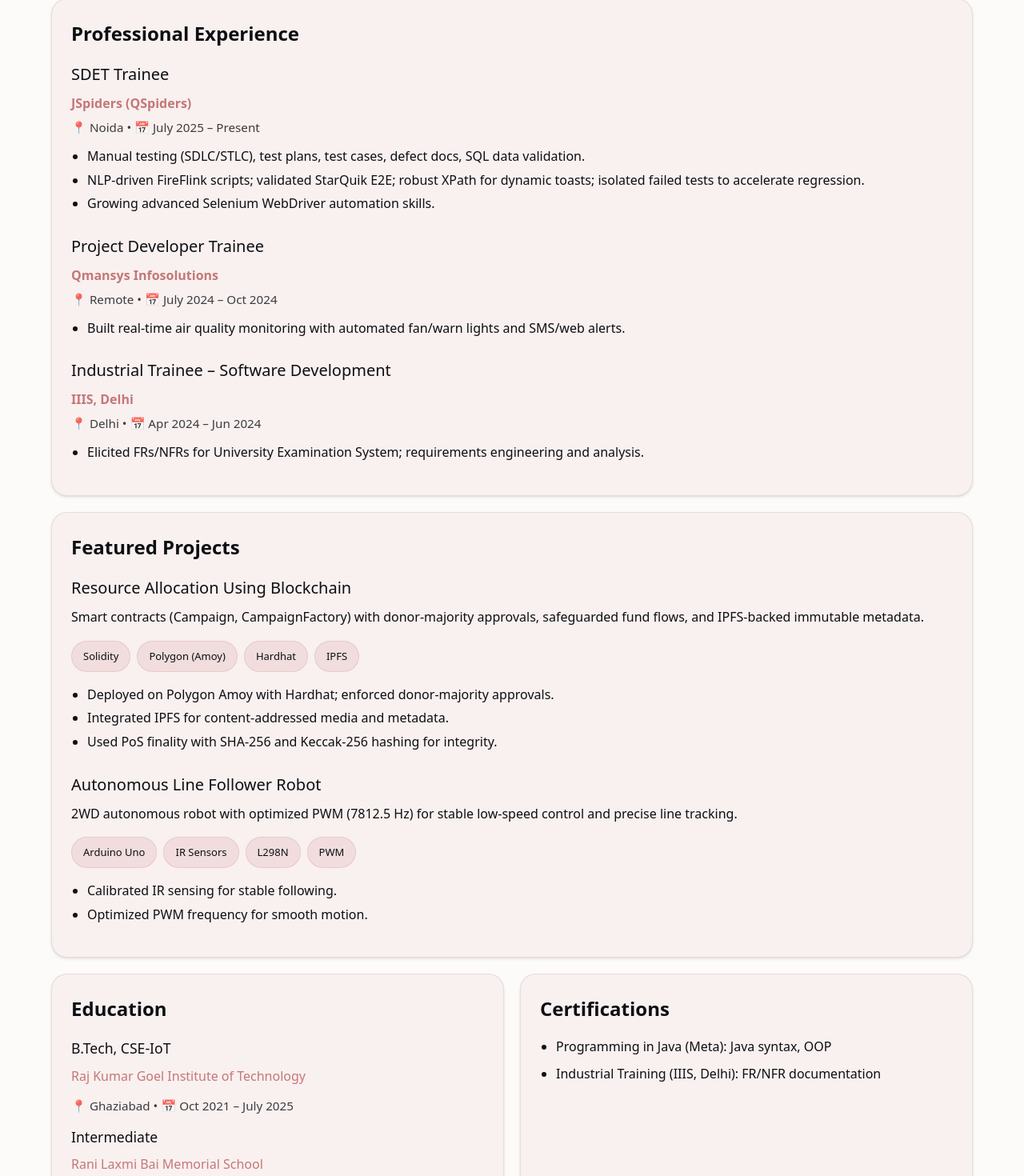
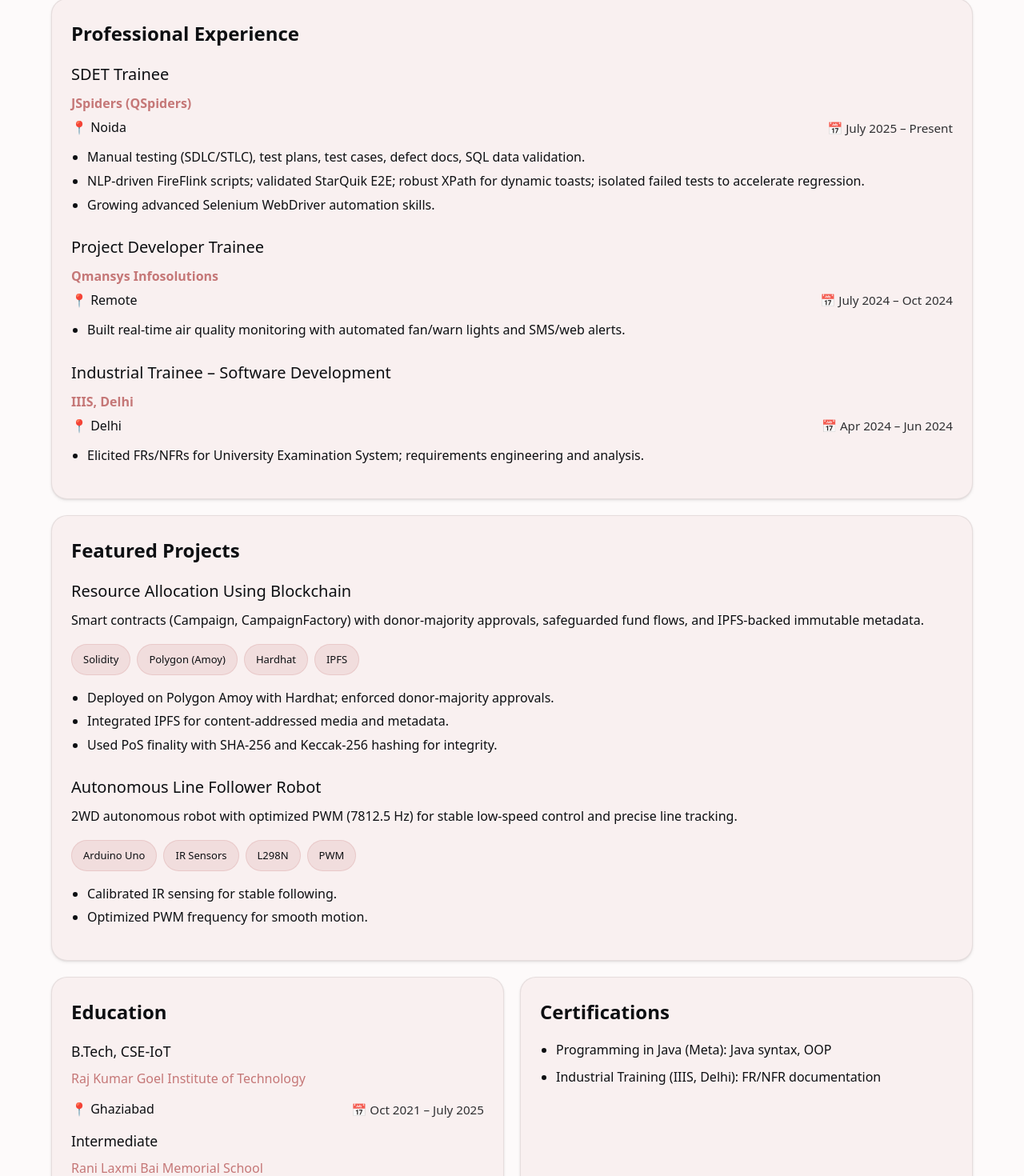
Before and after one commit to theompant/About-Me, a Next.js app: page / in a window 1280 px wide. Shown: the part 1061-2531 px from the top of the page at 80% size. Built offline with nearby package versions, Linux system fonts and the light colour scheme; a web font is replaced by a local one.

Commit message:
Update page.tsx

```diff
--- a/app/page.tsx
+++ b/app/page.tsx
@@ -9,11 +9,9 @@
 import experience from "@/content/experience.json";
 import certs from "@/content/certifications.json";
 import NavBar from "@/components/NavBar";
+import Link from "next/link";
 
-// REMOVE: import Link from "next/link"; // You do NOT need Link for external URLs
-
-// ...extractDominantColor function and SEED_STORAGE_KEY stay unchanged...
-
+/* Extract a coarse dominant color from an image element */
 function extractDominantColor(img: HTMLImageElement, step = 10): string {
   try {
     const canvas = document.createElement("canvas");
@@ -25,7 +23,7 @@
     ctx.drawImage(img, 0, 0, canvas.width, canvas.height);
     const { data } = ctx.getImageData(0, 0, canvas.width, canvas.height);
     let r = 0, g = 0, b = 0, count = 0;
-    const stride = Math.max(1, Math.floor((data.length / 4) / 5000)); // cap ~5k samples
+    const stride = Math.max(1, Math.floor((data.length / 4) / 5000));
     for (let i = 0; i < data.length; i += 4 * stride) {
       r += data[i]; g += data[i + 1]; b += data[i + 2]; count++;
     }
@@ -42,6 +40,7 @@
 export default function Home() {
   const initialSeed =
     (typeof window !== "undefined" && localStorage.getItem(SEED_STORAGE_KEY)) || "#6750a4";
+
   const [seed, setSeed] = useState<string>(initialSeed);
   const seededOnce = useRef(false);
   const imgRef = useRef<HTMLImageElement | null>(null);
@@ -90,7 +89,6 @@
             borderRadius: 16,
           }}
         >
-          {/* Avatar photo seeds Material You */}
           <img
             ref={imgRef}
             src="/photo.jpg"
@@ -106,9 +104,8 @@
             <h1>{profile.name}</h1>
             <p style={{ fontSize: "1.1rem", marginBottom: "12px" }}>{profile.title}</p>
             <div style={{ display: "flex", gap: 12, flexWrap: "wrap" }}>
-              {/* Changed: Use <a> for external links */}
-              <a href={profile.links.github} className="badge" target="_blank" rel="noopener">GitHub</a>
-              <a href={profile.links.linkedin} className="badge" target="_blank" rel="noopener">LinkedIn</a>
+              <Link href={profile.links.github} className="badge" target="_blank" rel="noopener">GitHub</Link>
+              <Link href={profile.links.linkedin} className="badge" target="_blank" rel="noopener">LinkedIn</Link>
               <span className="badge">📍 {profile.location}</span>
               <a href={`mailto:${profile.email}`} className="badge">✉️ {profile.email}</a>
               <a href={`tel:${profile.phone}`} className="badge">📱 {profile.phone}</a>
@@ -125,33 +122,44 @@
         {/* Skills Section */}
         <section className="card fade-in">
           <h2>Skills & Technologies</h2>
+
           <div style={{ marginBottom: "16px" }}>
             <h3 style={{ fontSize: "1rem", marginBottom: "8px", color: "var(--m3-secondary)" }}>Tools & Frameworks</h3>
-            <div>{skills.tools.map((t: string) => <span key={t} className="badge">{t}</span>)}</div>
+            <div>{skills.tools.map((t) => <span key={t} className="badge">{t}</span>)}</div>
           </div>
+
           <div style={{ marginBottom: "16px" }}>
             <h3 style={{ fontSize: "1rem", marginBottom: "8px", color: "var(--m3-secondary)" }}>Programming Languages</h3>
-            <div>{skills.languages.map((t: string) => <span key={t} className="badge">{t}</span>)}</div>
+            <div>{skills.languages.map((t) => <span key={t} className="badge">{t}</span>)}</div>
           </div>
+
           <div style={{ marginBottom: "16px" }}>
             <h3 style={{ fontSize: "1rem", marginBottom: "8px", color: "var(--m3-secondary)" }}>Development Platforms</h3>
-            <div>{skills.platforms.map((t: string) => <span key={t} className="badge">{t}</span>)}</div>
+            <div>{skills.platforms.map((t) => <span key={t} className="badge">{t}</span>)}</div>
           </div>
+
           <div>
             <h3 style={{ fontSize: "1rem", marginBottom: "8px", color: "var(--m3-secondary)" }}>Core Competencies</h3>
-            <div>{skills.coursework.concat(skills.soft).map((t: string) => <span key={t} className="badge">{t}</span>)}</div>
+            <div>{skills.coursework.concat(skills.soft).map((t) => <span key={t} className="badge">{t}</span>)}</div>
           </div>
         </section>
 
         {/* Experience Section */}
         <section className="card fade-in">
           <h2>Professional Experience</h2>
-          {experience.map((e: any, index: number) => (
+          {experience.map((e, index) => (
             <div key={e.role + e.company} style={{ marginBottom: index < experience.length - 1 ? "24px" : 0 }}>
               <h3>{e.role}</h3>
               <p style={{ fontWeight: 600, color: "var(--m3-primary)", marginBottom: "4px" }}>{e.company}</p>
-              <p style={{ opacity: 0.8, marginBottom: "12px", fontSize: "0.95rem" }}>📍 {e.location} • 📅 {e.dates}</p>
-              <ul>{e.bullets.map((b: string, i: number) => <li key={i}>{b}</li>)}</ul>
+
+              {/* meta row: location left, dates right */}
+              <p className="meta" style={{ marginBottom: "12px" }}>
+                <span>📍 {e.location}</span>
+                <span className="spacer" />
+                <span className="dates">📅 {e.dates}</span>
+              </p>
+
+              <ul>{e.bullets.map((b, i) => <li key={i}>{b}</li>)}</ul>
             </div>
           ))}
         </section>
@@ -159,12 +167,19 @@
         {/* Projects Section */}
         <section className="card fade-in">
           <h2>Featured Projects</h2>
-          {projects.map((p: any, index: number) => (
+          {projects.map((p, index) => (
             <div key={p.name} style={{ marginBottom: index < projects.length - 1 ? "24px" : 0 }}>
               <h3>{p.name}</h3>
+              {/* If you add dates to your project JSON, switch to meta row:
+              <p className="meta" style={{ marginBottom: "8px" }}>
+                <span>{p.summary}</span>
+                <span className="spacer" />
+                <span className="dates">📅 {p.dates}</span>
+              </p>
+              */}
               <p style={{ marginBottom: "12px" }}>{p.summary}</p>
-              <div style={{ marginBottom: "12px" }}>{p.stack.map((s: string) => <span key={s} className="badge">{s}</span>)}</div>
-              <ul>{p.highlights.map((h: string, i: number) => <li key={i}>{h}</li>)}</ul>
+              <div style={{ marginBottom: "12px" }}>{p.stack.map((s) => <span key={s} className="badge">{s}</span>)}</div>
+              <ul>{p.highlights.map((h, i) => <li key={i}>{h}</li>)}</ul>
             </div>
           ))}
         </section>
@@ -173,23 +188,29 @@
         <div style={{ display: "grid", gap: "20px", gridTemplateColumns: "repeat(auto-fit, minmax(300px, 1fr))" }}>
           <section className="card fade-in">
             <h2>Education</h2>
-            {education.map((ed: any, index: number) => (
+            {education.map((ed, index) => (
               <div key={ed.school} style={{ marginBottom: index < education.length - 1 ? "12px" : 0 }}>
                 <h3 style={{ fontSize: "1.1rem" }}>{ed.degree}</h3>
                 <p style={{ fontWeight: 500, color: "var(--m3-primary)" }}>{ed.school}</p>
-                <p style={{ opacity: 0.8, fontSize: "0.95rem" }}>📍 {ed.location} • 📅 {ed.dates}</p>
+
+                {/* meta row: location left, dates right */}
+                <p className="meta" style={{ marginBottom: "8px" }}>
+                  <span>📍 {ed.location}</span>
+                  <span className="spacer" />
+                  <span className="dates">📅 {ed.dates}</span>
+                </p>
               </div>
             ))}
           </section>
 
           <section className="card fade-in">
             <h2>Certifications</h2>
-            <ul>{certs.map((c: string, i: number) => <li key={i} style={{ marginBottom: "8px" }}>{c}</li>)}</ul>
+            <ul>{certs.map((c, i) => <li key={i} style={{ marginBottom: "8px" }}>{c}</li>)}</ul>
           </section>
         </div>
 
         <footer style={{ margin: "40px 0 20px", textAlign: "center", opacity: 0.7, fontSize: "0.9rem" }}>
-          {/* Footer content if needed */}
+          {/* optional footer */}
         </footer>
       </main>
     </>
```
